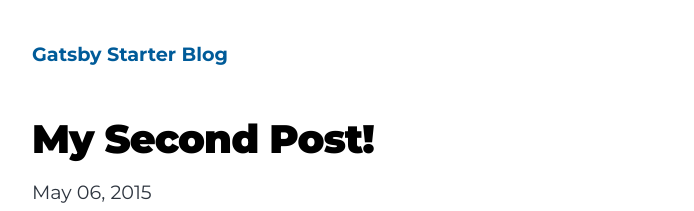
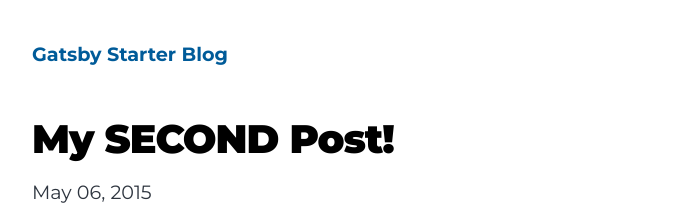
Before and after one commit to flisowna/boxtribute-demo-stackbit, a Gatsby site: page /my-second-post/ in a window 1280 px wide. Shown: the top 211 px of the page, without its empty margins (292-986 px from the left). Built offline with nearby package versions, Linux system fonts and the light colour scheme; Gatsby itself is replaced by a stand-in of ours.

Commit message:
index.md: updated title

```diff
--- a/content/blog/my-second-post/index.md
+++ b/content/blog/my-second-post/index.md
@@ -1,5 +1,5 @@
 ---
-title: My Second Post!
+title: My SECOND Post!
 date: '2015-05-06T23:46:37.121Z'
 ---
 TEST
```
